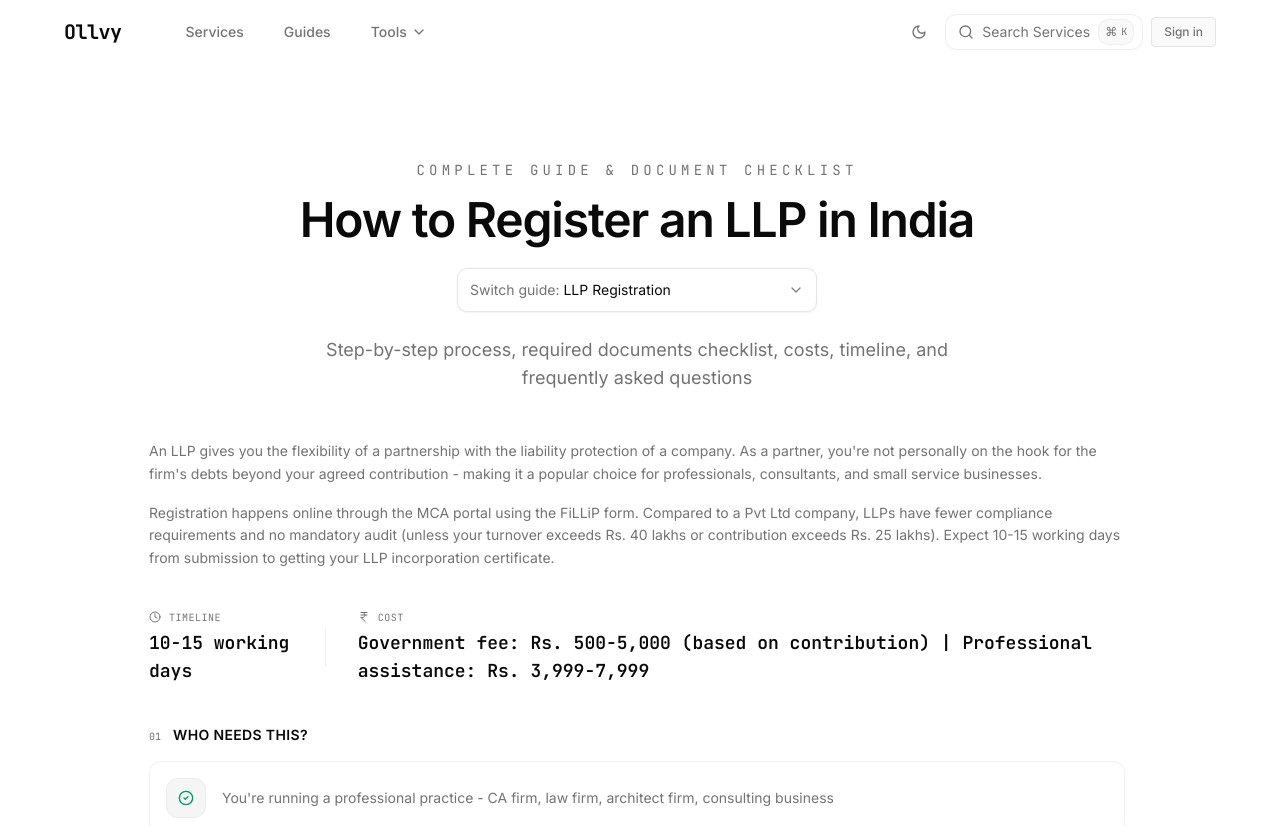
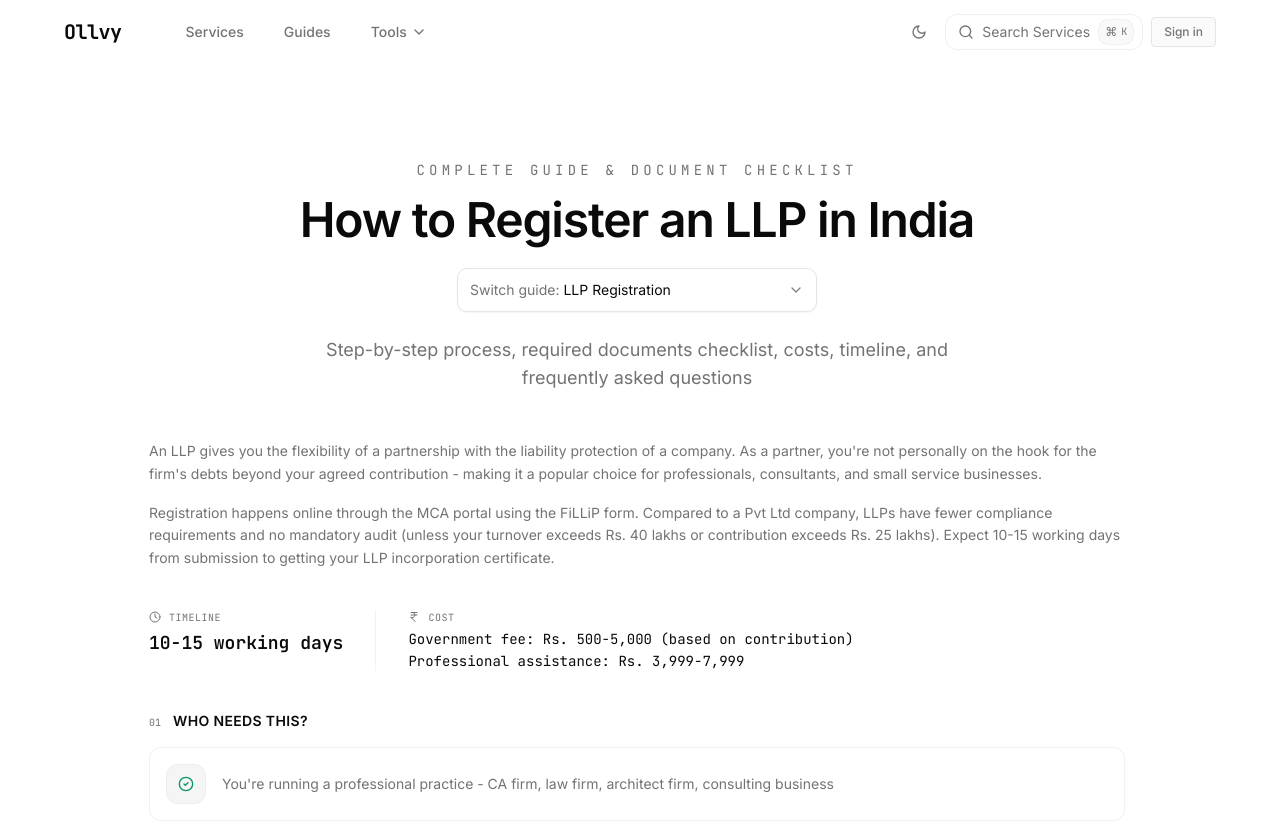
Before and after one commit to soutikgangoli-code/Ollvy, a Next.js app in the folder ollvy/apps/customer/: page /tools/documents/llp in a window 1280 px wide. Shown: the top 826 px of the page. Built offline with nearby package versions, Linux system fonts and the light colour scheme.

Commit message:
Fix cost display in document checklist tools
Split the cost string by pipe separator and display each part
(Government fee, Professional assistance) on separate lines
for better readability.

```diff
--- a/ollvy/apps/customer/components/tools/DocumentPageIntro.tsx
+++ b/ollvy/apps/customer/components/tools/DocumentPageIntro.tsx
@@ -16,7 +16,7 @@ export function DocumentPageIntro({ content }: DocumentPageIntroProps) {
       </div>
 
       {/* Stats - Timeline & Cost */}
-      <div className="flex items-center gap-8">
+      <div className="flex items-stretch gap-8">
         <div>
           <p className="font-mono text-[10px] text-muted-foreground uppercase tracking-wider mb-1 flex items-center gap-2">
             <Clock className="h-3 w-3" />
@@ -24,13 +24,19 @@ export function DocumentPageIntro({ content }: DocumentPageIntroProps) {
           </p>
           <p className="font-mono text-lg font-semibold text-foreground">{content.intro.timeline}</p>
         </div>
-        <div className="h-10 w-px bg-border/50" />
+        <div className="w-px bg-border/50" />
         <div>
           <p className="font-mono text-[10px] text-muted-foreground uppercase tracking-wider mb-1 flex items-center gap-2">
             <IndianRupee className="h-3 w-3" />
             Cost
           </p>
-          <p className="font-mono text-lg font-semibold text-foreground">{content.intro.cost}</p>
+          <div className="space-y-0.5">
+            {content.intro.cost.split('|').map((part, index) => (
+              <p key={index} className="font-mono text-sm text-foreground">
+                {part.trim()}
+              </p>
+            ))}
+          </div>
         </div>
       </div>
 
```
